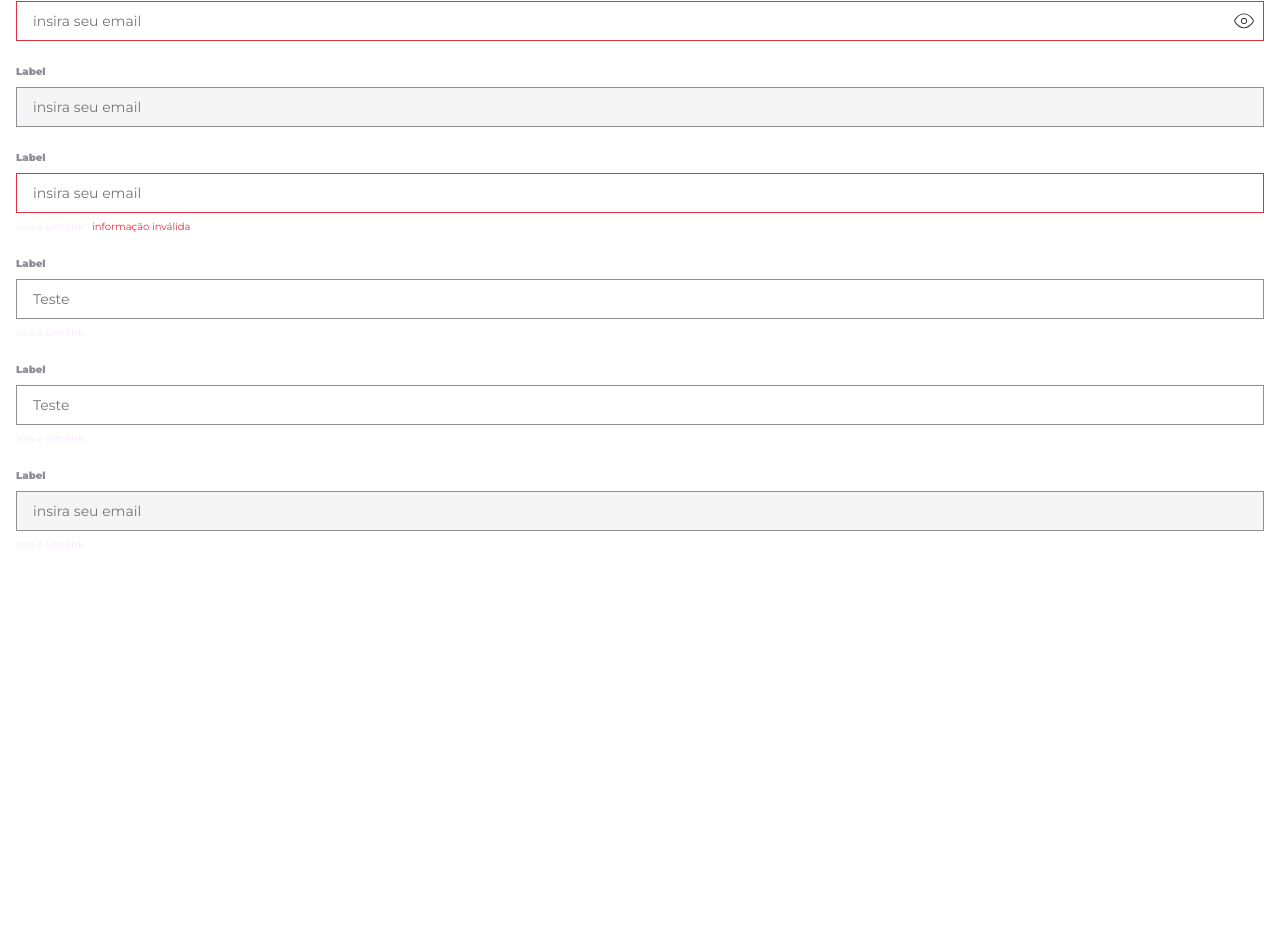
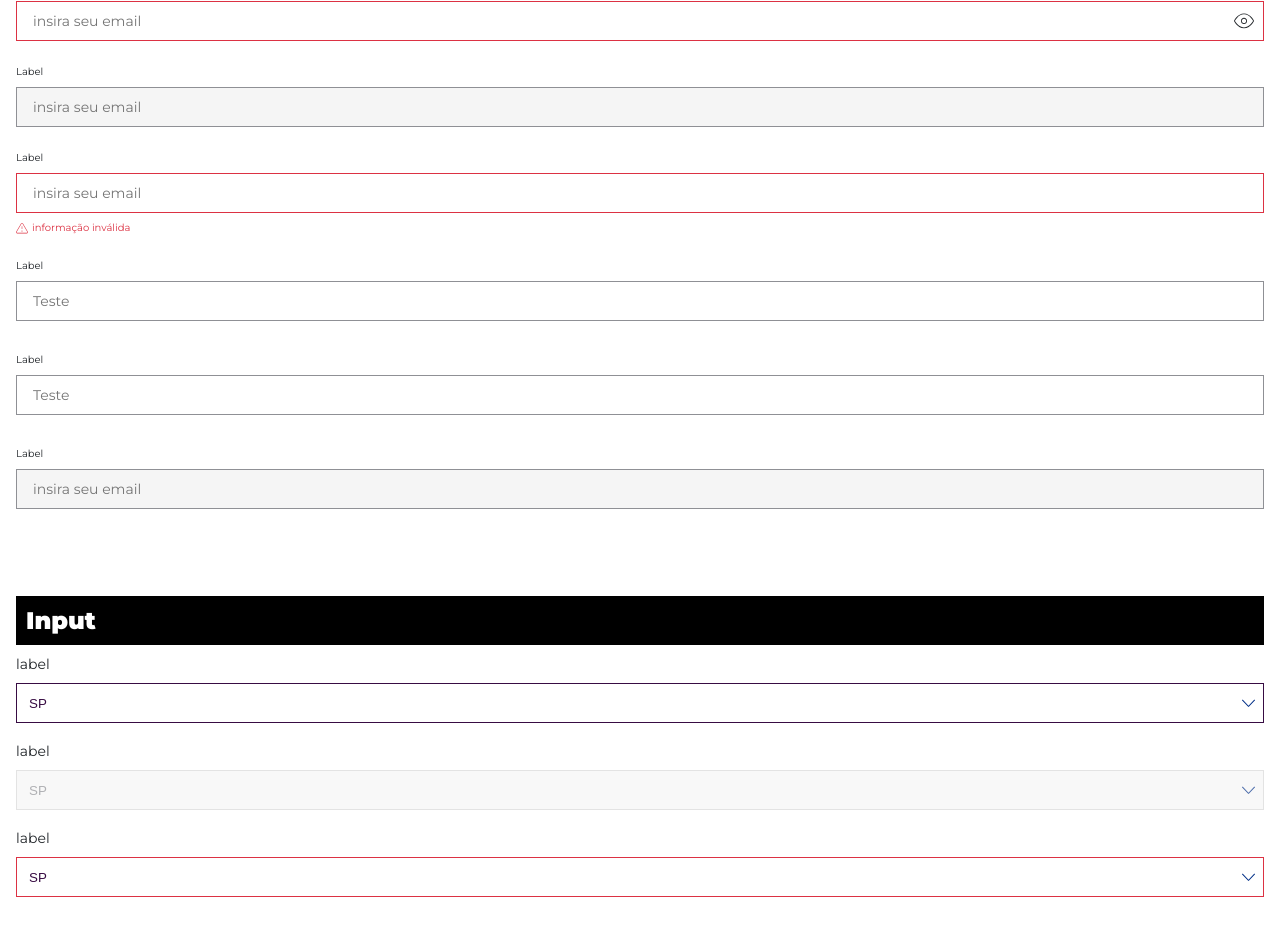
Before and after one commit to Cahmoraes/trx-front, a React (Create React App) app: page /style-guide in a window 1280 px wide. Shown: the part 1464-2391 px from the top of the page. Before the commit the page ends 2064 px from the top, so only its background shows below. Built offline with nearby package versions, Linux system fonts and the light colour scheme.

Commit message:
adicionado input e select

```diff
--- a/src/components/Form/Input/index.jsx
+++ b/src/components/Form/Input/index.jsx
@@ -46,11 +46,6 @@ export function Input({
 
         {link && (
           <div className="form-component">
-            {link && (
-              <a className="form-component__link" href={href}>
-                {link}
-              </a>
-            )}
             {color && (
               <span className={`form-component__msg-${color}`}>{message}</span>
             )}
--- a/src/components/Form/Input/styles.scss
+++ b/src/components/Form/Input/styles.scss
@@ -2,10 +2,9 @@
   position: relative;
 
   &__label {
-    font-weight: 700;
     font-size: 1rem;
-    line-height: 12px;
-    color: $gray-300;
+    line-height: 1.4rem;
+    color: $gray-500;
   }
 
   .has-icon {
@@ -54,15 +53,11 @@
     justify-content: flex-start;
     margin-top: 8px;
 
-    &__link {
-      color: $primary-100;
-      margin-right: 8px;
-      font-weight: 400;
-    }
-
     &__msg-error {
       color: $error-200;
       font-weight: 400;
+      background: url("../../../assets/images/icons/information.svg") no-repeat left;
+      padding-left: 16px;
     }
   }
 }
--- /dev/null
+++ b/src/components/Form/Select/index.jsx
@@ -0,0 +1,12 @@
+export function Select({ id, name, children, message, error = false, ...rest }) {
+  return (
+    <div className="container-component">
+      <label className="container-component__label" htmlFor={id}>
+        {message}
+      </label>
+      <select className={`container-component__select ${error ? 'is-invalid' : ''}`} name={name} {...rest}>
+        {children}
+      </select>
+    </div>
+  );
+}
--- /dev/null
+++ b/src/components/Form/Select/styles.scss
@@ -0,0 +1,44 @@
+.container-component {
+  display: flex;
+  flex-direction: column;
+  position: relative;
+
+  &__label {
+    font-size: 1.4rem;
+    color: $gray-500;
+    margin-bottom: 10px;
+  }
+
+  &__select {
+    border: 1px solid $primary-400;
+    height: 40px;
+    padding: 0 14px 0 12px;
+    outline: none;
+    color: $primary-400;
+    -moz-appearance: none;
+    appearance: none;
+    background-color: $white;
+    background: $white url("../../../assets/images/icons/icon-down.svg")
+      no-repeat right center;
+    background-size: 13px auto;
+    background-repeat: no-repeat;
+    background-position: right 8px center;
+
+    &.is-invalid {
+      border-color: $error-200;
+    }
+
+    &:hover, &:focus {
+      border-color: $primary-200;
+    }
+
+    &:disabled {
+      background-color: $gray-100;
+      border-color: $gray-200;
+      color: $gray-300;
+      & svg {
+        stroke: $gray-300;
+      }
+    }
+  }
+}
--- a/src/pages/Style-guide/index.jsx
+++ b/src/pages/Style-guide/index.jsx
@@ -5,6 +5,7 @@ import { Loader } from '../../components/Loader';
 import { Badge } from '../../components/Badge';
 import { Hiperlink } from '../../components/Hiperlink';
 import { Input } from '../../components/Form/Input';
+import { Select } from '../../components/Form/Select';
 
 export function StyleGuide() {
 
@@ -150,6 +151,33 @@ export function StyleGuide() {
           </div>
         </div>
       </section>
+
+      <section className="container-fluid py-5">
+        <div className="row">
+          <div className="col">
+            <SectionTitle>Input</SectionTitle>
+            <Select name="select de teste" message="label">
+              <option value="">SP</option>
+              <option value="">RJ</option>
+              <option value="">MG</option>
+            </Select>
+            <br />
+
+            <Select disabled name="select de teste" message="label">
+              <option value="">SP</option>
+              <option value="">RJ</option>
+              <option value="">MG</option>
+            </Select>
+            <br />
+
+            <Select error name="select de teste" message="label">
+              <option value="">SP</option>
+              <option value="">RJ</option>
+              <option value="">MG</option>
+            </Select>
+          </div>
+        </div>
+      </section>
     </>
   );
 }
--- a/src/style/main.scss
+++ b/src/style/main.scss
@@ -9,3 +9,4 @@
 @import "../components/Loader/styles";
 @import "../components/Badge/styles";
 @import "../components/Hiperlink/styles";
+@import "../components/Form/Select/styles";
```
Also changed, not shown: src/assets/images/icons/information.svg (added). Lines whose indentation alone changed are shown as unchanged.
